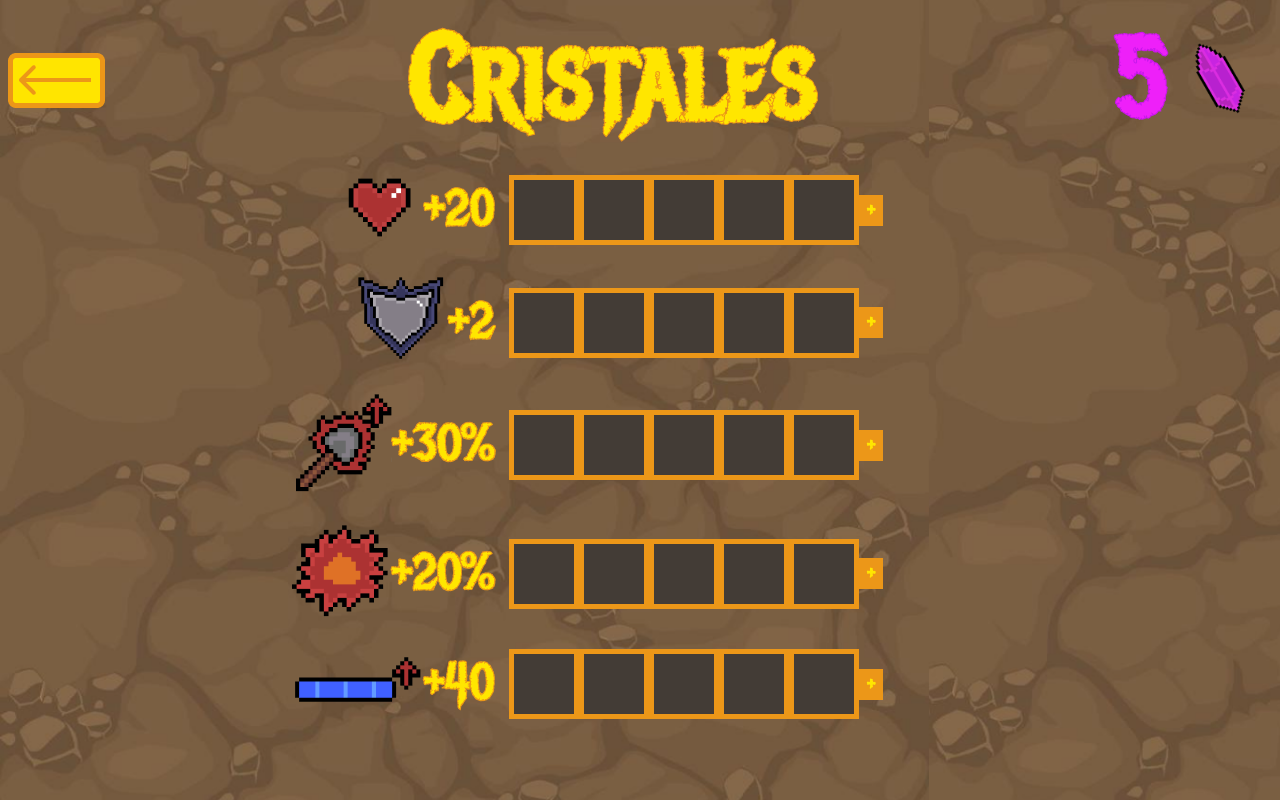
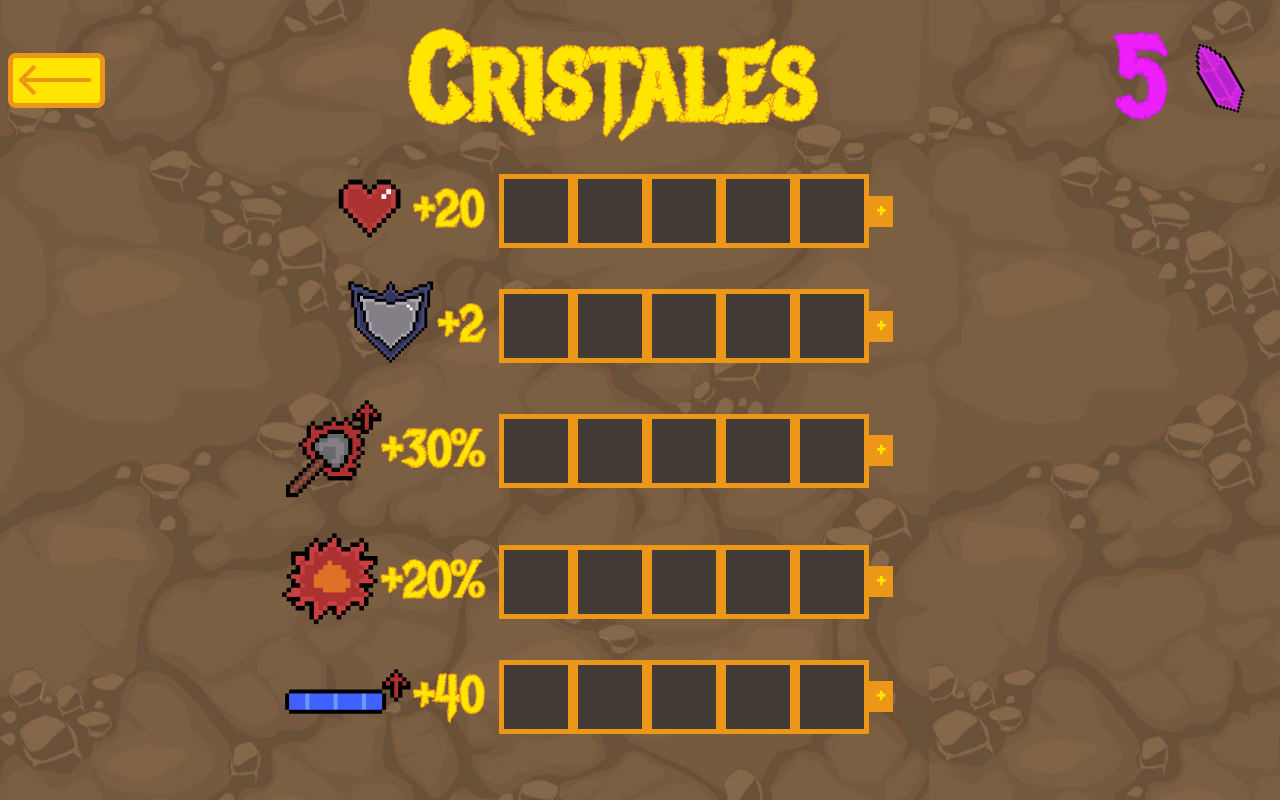
Before and after one commit to TobiEtbul/Proyecto, a plain HTML site: page Proyecto/Finales/Final_2.html in a window 1280 px wide. Drawn offline with Linux system fonts and the light colour scheme.

Commit message:
Sacando los px

```diff
--- a/Proyecto/Finales/Final_2.css
+++ b/Proyecto/Finales/Final_2.css
@@ -65,7 +65,7 @@ h3 {
     height: auto;
     align-items: center;
     justify-content: space-evenly;
-    margin: 10px 0;
+    margin: 0.7em 0;
 }
 
 .vida {
@@ -124,8 +124,8 @@ h3 {
 }
 
 .barra_vida > div {
-    width: 60px;
-    height: 60px;
+    width: 4em;
+    height: 4em;
     position: relative;
     border: solid #ec9718 5px;
     background: #433c36;
@@ -144,8 +144,8 @@ h3 {
 }
 
 .barra_defensa > div {
-    width: 60px;
-    height: 60px;
+    width: 4em;
+    height: 4em;
     position: relative;
     border: solid #ec9718 5px;
     background: #433c36;
@@ -164,8 +164,8 @@ h3 {
 }
 
 .barra_daño > div {
-    width: 60px;
-    height: 60px;
+    width: 4em;
+    height: 4em;
     position: relative;
     border: solid #ec9718 5px;
     background: #433c36;
@@ -183,8 +183,8 @@ h3 {
 }
 
 .barra_area > div {
-    width: 60px;
-    height: 60px;
+    width: 4em;
+    height: 4em;
     position: relative;
     border: solid #ec9718 5px;
     background: #433c36;
@@ -202,8 +202,8 @@ h3 {
 }
 
 .barra_stamina > div {
-    width: 60px;
-    height: 60px;
+    width: 4em;
+    height: 4em;
     position: relative;
     border: solid #ec9718 5px;
     background: #433c36;
```
Also changed, not shown: Proyecto/Finales/Final_1.css (+4 -5 lines).
